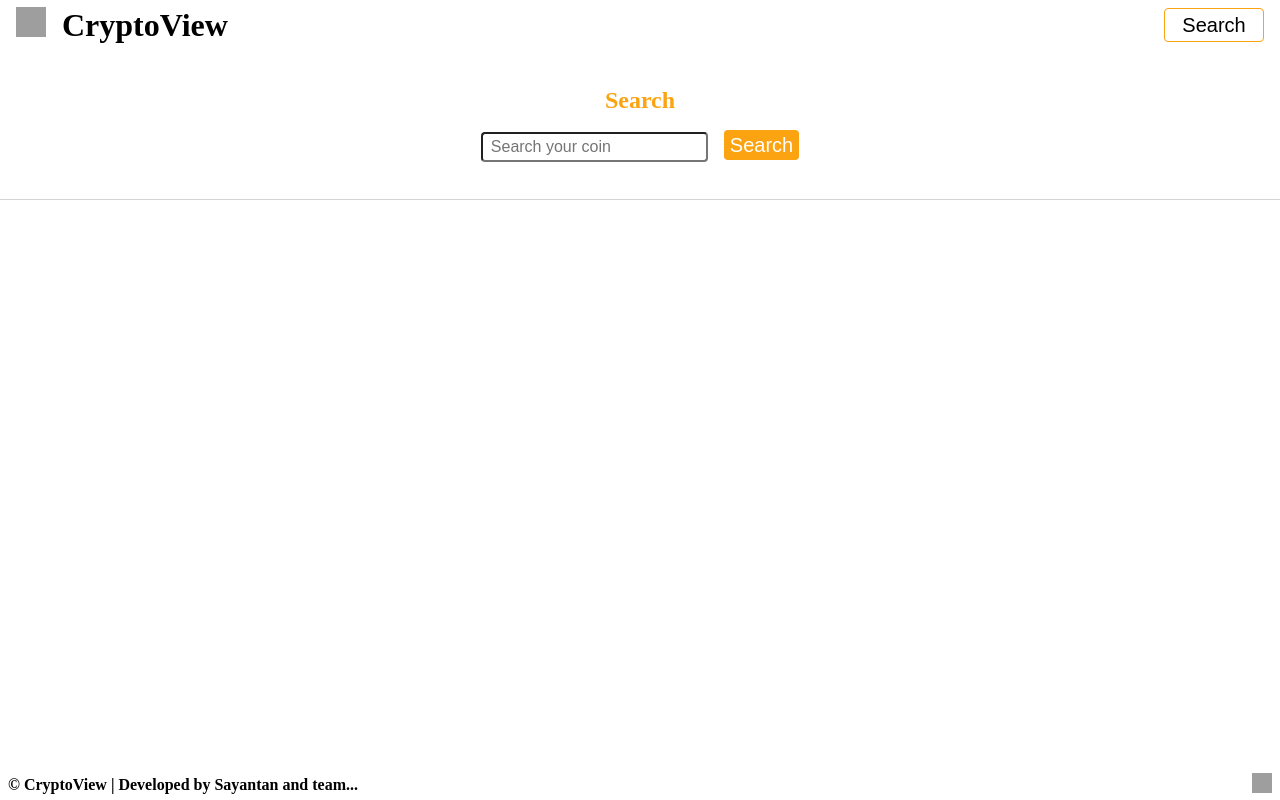
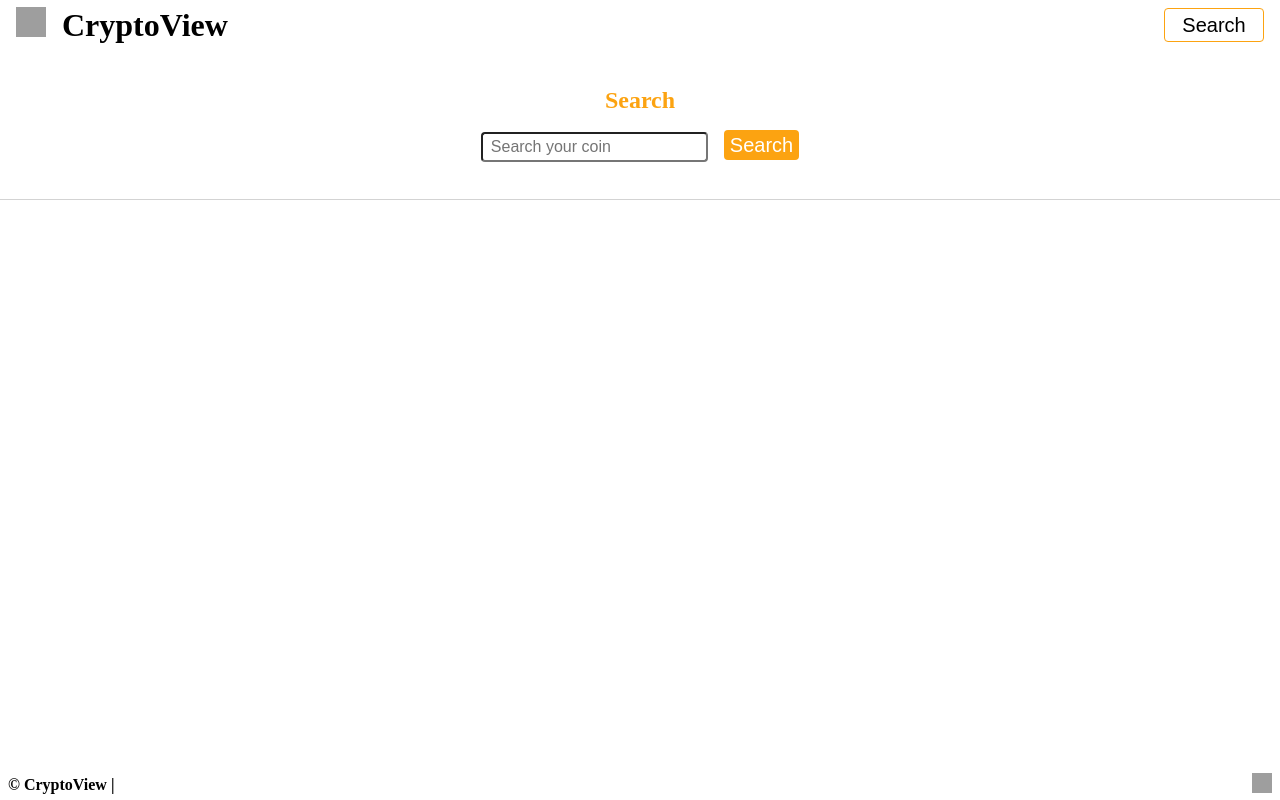
Before and after one commit to onkarkotmire/CryptoCurrencies_Platform, a plain HTML site: page search.html in a window 1280 px wide. Drawn offline with Linux system fonts and the light colour scheme; grey boxes are pictures that could not be loaded.

Commit message:
Update search.html

```diff
--- a/search.html
+++ b/search.html
@@ -30,7 +30,7 @@
 
     </div>
     <div id="footer">
-      <h4 id="footer_text">© CryptoView | Developed by Sayantan and team...</h4>
+      <h4 id="footer_text">© CryptoView |</h4>
       <a
         id="github_link"
         href="https://github.com/aayusharyan/cryptoview-project"
```
